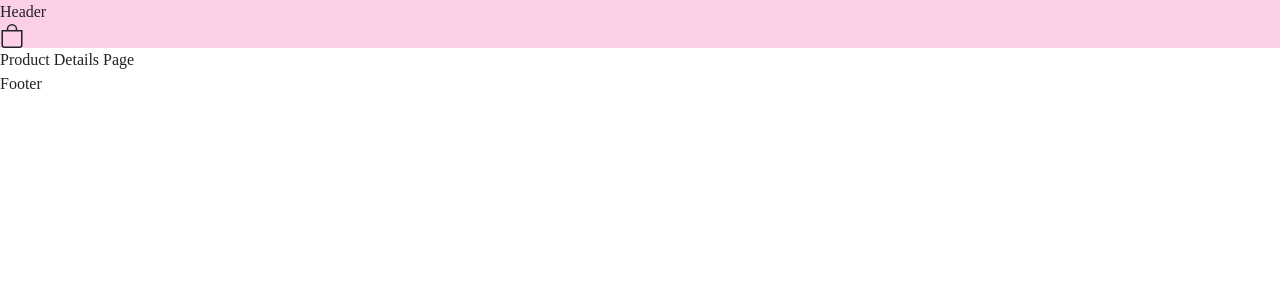
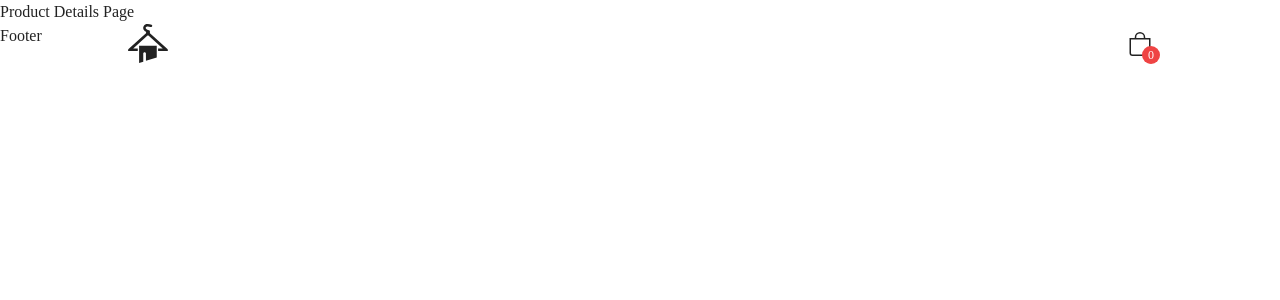
Before and after one commit to dfuqq/fp-store, a React (Create React App) app: page /product/1 in a window 1280 px wide. Shown: the top 300 px of the page. Built offline with nearby package versions, Linux system fonts and the light colour scheme; no server answers.

Commit message:
Header UI

```diff
--- a/src/components/Header.js
+++ b/src/components/Header.js
@@ -1,17 +1,54 @@
-import React, { useContext } from 'react';
+import React, { useContext, useEffect, useState } from 'react';
+import { Link } from 'react-router-dom';
+
 import { SidebarContext } from '../contexts/SidebarContext';
+import { CartContext } from '../contexts/CartContext';
 
 import { BsBag } from 'react-icons/bs';
+import Logo from '../img/logo.svg';
 
 const Header = () => {
+	// Header State
+	const [isActive, setIsActive] = useState(false);
 	const { isOpen, setIsOpen } = useContext(SidebarContext);
+	const { itemAmount } = useContext(CartContext);
+
+	useEffect(() => {
+		window.addEventListener('scroll', () => {
+			window.scrollY > 60 ? setIsActive(true) : setIsActive(false);
+		});
+	});
+
 	return (
-		<header className='bg-pink-200'>
-			<div>Header</div>
+		<header
+			className={`${isActive ? 'bg-white py-4 shadow-md' : 'bg-none py-6'}
+		fixed w-full z-10 transition-all`}>
 			<div
-				onClick={() => setIsOpen(!isOpen)}
-				className='cursor-pointer'>
-				<BsBag className='text-2xl' />
+				className='container mx-auto flex items-center justify-between
+			h-full'>
+				{/* {Logo} */}
+				<Link to={'/'}>
+					<div>
+						<img
+							className='w-[40px]'
+							src={Logo}
+							alt='Baraholka Company Logo'
+						/>
+					</div>
+				</Link>
+
+				{/* {Cart} */}
+				<div
+					onClick={() => setIsOpen(!isOpen)}
+					className='cursor-pointer flex relative'>
+					<BsBag className='text-2xl' />
+					<div
+						className='bg-red-500 absolute -right-2 -bottom-2
+					text-[12px] w-[18px] h-[18px] text-white rounded-full
+					flex justify-center items-center'>
+						{itemAmount}
+					</div>
+				</div>
 			</div>
 		</header>
 	);
```
Also changed, not shown: src/img/logo.svg (added).
